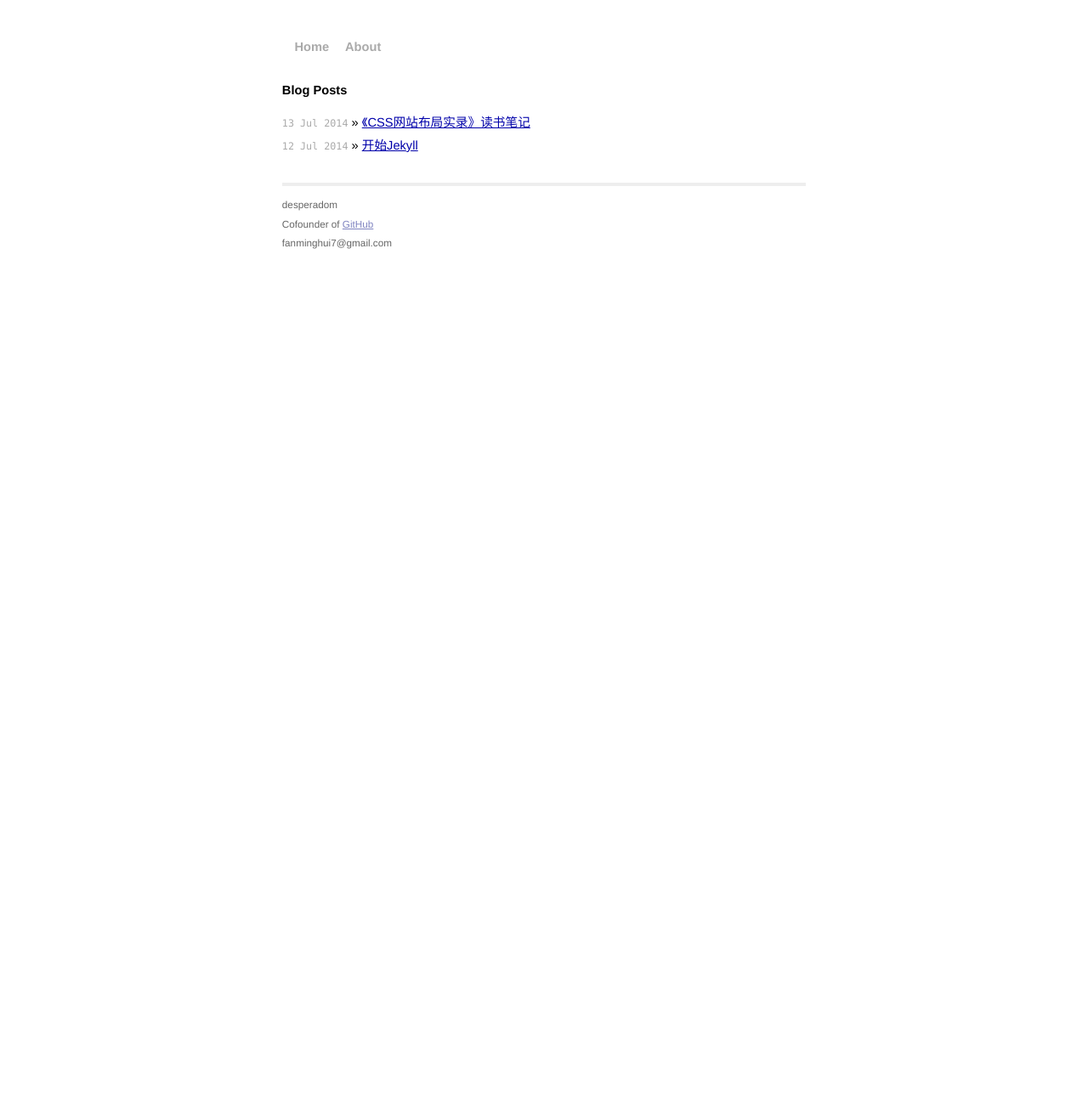
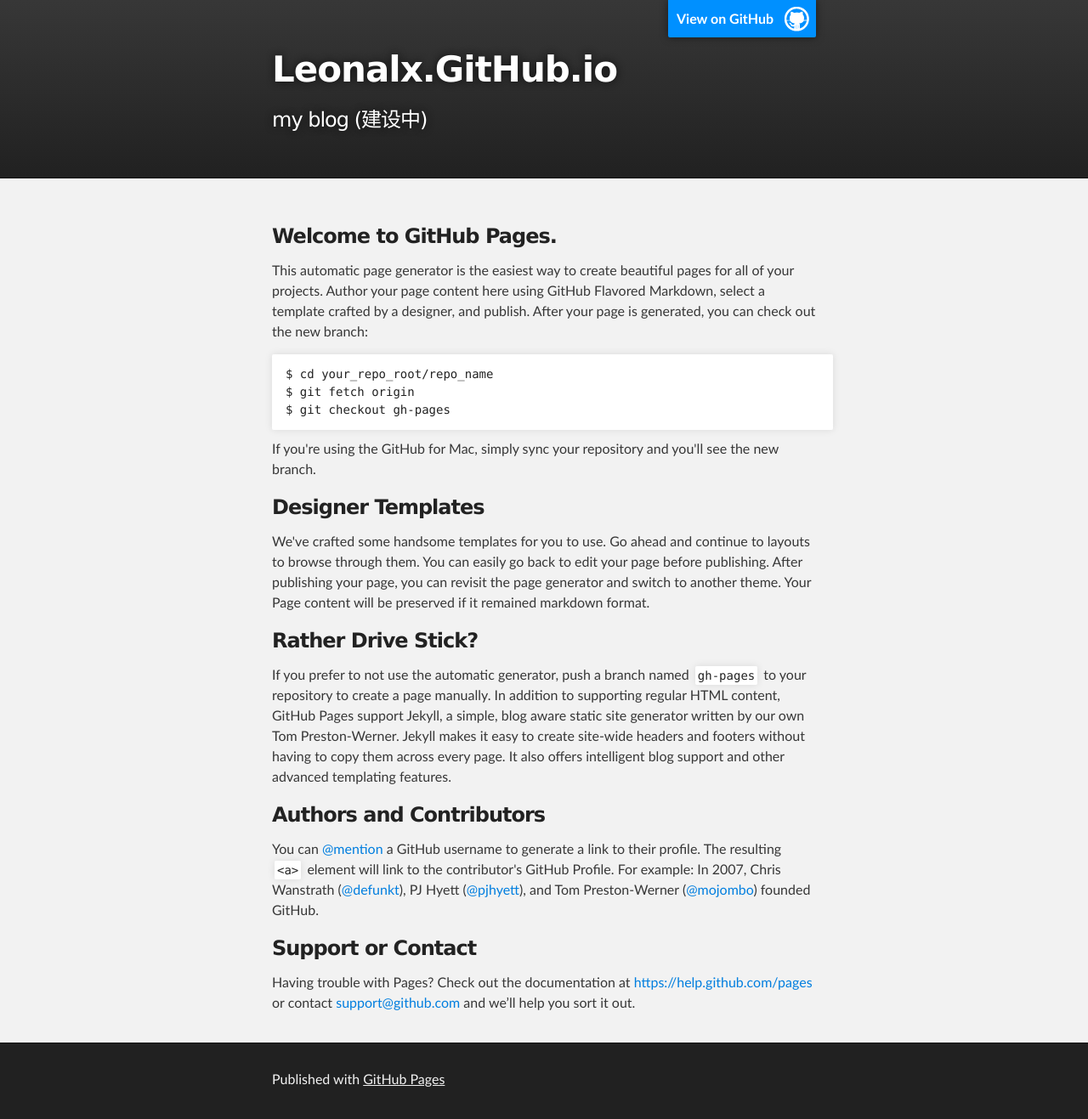
Before and after one commit to Leonalx/Leonalx.github.io, a Jekyll site: the page index.html, which Jekyll copies as it is, in a window 1280 px wide. Shown: the whole page at 85% size. Built offline with Jekyll 4.4.1, drawn with Linux system fonts in a browser that asks for light colours; Markdown is read by kramdown in place of the engine named in the settings; before the commit the page ends 944 px from its top, so only the background shows below that.

Commit message:
Replace master branch with page content via GitHub

```diff
--- a/index.html
+++ b/index.html
@@ -1,13 +1,74 @@
----
-layout: default
-title: Home
----
+<!DOCTYPE html>
+<html>
 
-<div id="home">
-  <h1>Blog Posts</h1>
-  <ul class="posts">
-    {% for post in site.posts %}
-      <li><span>{{ post.date | date_to_string }}</span> &raquo; <a href="{{ site.baseurl }}{{ post.url }}" target="_blank">{{ post.title }}</a></li>
-    {% endfor %}
-  </ul>
-</div>
+  <head>
+    <meta charset='utf-8'>
+    <meta http-equiv="X-UA-Compatible" content="chrome=1">
+    <meta name="description" content="Leonalx.GitHub.io : my blog (建设中)">
+
+    <link rel="stylesheet" type="text/css" media="screen" href="stylesheets/stylesheet.css">
+
+    <title>Leonalx.GitHub.io</title>
+  </head>
+
+  <body>
+
+    <!-- HEADER -->
+    <div id="header_wrap" class="outer">
+        <header class="inner">
+          <a id="forkme_banner" href="https://github.com/Leonalx">View on GitHub</a>
+
+          <h1 id="project_title">Leonalx.GitHub.io</h1>
+          <h2 id="project_tagline">my blog (建设中)</h2>
+
+        </header>
+    </div>
+
+    <!-- MAIN CONTENT -->
+    <div id="main_content_wrap" class="outer">
+      <section id="main_content" class="inner">
+        <h3>
+<a id="welcome-to-github-pages" class="anchor" href="#welcome-to-github-pages" aria-hidden="true"><span class="octicon octicon-link"></span></a>Welcome to GitHub Pages.</h3>
+
+<p>This automatic page generator is the easiest way to create beautiful pages for all of your projects. Author your page content here using GitHub Flavored Markdown, select a template crafted by a designer, and publish. After your page is generated, you can check out the new branch:</p>
+
+<pre><code>$ cd your_repo_root/repo_name
+$ git fetch origin
+$ git checkout gh-pages
+</code></pre>
+
+<p>If you're using the GitHub for Mac, simply sync your repository and you'll see the new branch.</p>
+
+<h3>
+<a id="designer-templates" class="anchor" href="#designer-templates" aria-hidden="true"><span class="octicon octicon-link"></span></a>Designer Templates</h3>
+
+<p>We've crafted some handsome templates for you to use. Go ahead and continue to layouts to browse through them. You can easily go back to edit your page before publishing. After publishing your page, you can revisit the page generator and switch to another theme. Your Page content will be preserved if it remained markdown format.</p>
+
+<h3>
+<a id="rather-drive-stick" class="anchor" href="#rather-drive-stick" aria-hidden="true"><span class="octicon octicon-link"></span></a>Rather Drive Stick?</h3>
+
+<p>If you prefer to not use the automatic generator, push a branch named <code>gh-pages</code> to your repository to create a page manually. In addition to supporting regular HTML content, GitHub Pages support Jekyll, a simple, blog aware static site generator written by our own Tom Preston-Werner. Jekyll makes it easy to create site-wide headers and footers without having to copy them across every page. It also offers intelligent blog support and other advanced templating features.</p>
+
+<h3>
+<a id="authors-and-contributors" class="anchor" href="#authors-and-contributors" aria-hidden="true"><span class="octicon octicon-link"></span></a>Authors and Contributors</h3>
+
+<p>You can <a href="https://github.com/blog/821" class="user-mention">@mention</a> a GitHub username to generate a link to their profile. The resulting <code>&lt;a&gt;</code> element will link to the contributor's GitHub Profile. For example: In 2007, Chris Wanstrath (<a href="https://github.com/defunkt" class="user-mention">@defunkt</a>), PJ Hyett (<a href="https://github.com/pjhyett" class="user-mention">@pjhyett</a>), and Tom Preston-Werner (<a href="https://github.com/mojombo" class="user-mention">@mojombo</a>) founded GitHub.</p>
+
+<h3>
+<a id="support-or-contact" class="anchor" href="#support-or-contact" aria-hidden="true"><span class="octicon octicon-link"></span></a>Support or Contact</h3>
+
+<p>Having trouble with Pages? Check out the documentation at <a href="https://help.github.com/pages">https://help.github.com/pages</a> or contact <a href="mailto:support@github.com">support@github.com</a> and we’ll help you sort it out.</p>
+      </section>
+    </div>
+
+    <!-- FOOTER  -->
+    <div id="footer_wrap" class="outer">
+      <footer class="inner">
+        <p>Published with <a href="https://pages.github.com">GitHub Pages</a></p>
+      </footer>
+    </div>
+
+
+
+  </body>
+</html>
--- /dev/null
+++ b/javascripts/main.js
@@ -0,0 +1 @@
+console.log('This would be the main JS file.');
--- /dev/null
+++ b/stylesheets/pygment_trac.css
@@ -0,0 +1,70 @@
+.highlight .hll { background-color: #ffffcc }
+.highlight  { background: #f0f3f3; }
+.highlight .c { color: #0099FF; font-style: italic } /* Comment */
+.highlight .err { color: #AA0000; background-color: #FFAAAA } /* Error */
+.highlight .k { color: #006699; font-weight: bold } /* Keyword */
+.highlight .o { color: #555555 } /* Operator */
+.highlight .cm { color: #0099FF; font-style: italic } /* Comment.Multiline */
+.highlight .cp { color: #009999 } /* Comment.Preproc */
+.highlight .c1 { color: #0099FF; font-style: italic } /* Comment.Single */
+.highlight .cs { color: #0099FF; font-weight: bold; font-style: italic } /* Comment.Special */
+.highlight .gd { background-color: #FFCCCC; border: 1px solid #CC0000 } /* Generic.Deleted */
+.highlight .ge { font-style: italic } /* Generic.Emph */
+.highlight .gr { color: #FF0000 } /* Generic.Error */
+.highlight .gh { color: #003300; font-weight: bold } /* Generic.Heading */
+.highlight .gi { background-color: #CCFFCC; border: 1px solid #00CC00 } /* Generic.Inserted */
+.highlight .go { color: #AAAAAA } /* Generic.Output */
+.highlight .gp { color: #000099; font-weight: bold } /* Generic.Prompt */
+.highlight .gs { font-weight: bold } /* Generic.Strong */
+.highlight .gu { color: #003300; font-weight: bold } /* Generic.Subheading */
+.highlight .gt { color: #99CC66 } /* Generic.Traceback */
+.highlight .kc { color: #006699; font-weight: bold } /* Keyword.Constant */
+.highlight .kd { color: #006699; font-weight: bold } /* Keyword.Declaration */
+.highlight .kn { color: #006699; font-weight: bold } /* Keyword.Namespace */
+.highlight .kp { color: #006699 } /* Keyword.Pseudo */
+.highlight .kr { color: #006699; font-weight: bold } /* Keyword.Reserved */
+.highlight .kt { color: #007788; font-weight: bold } /* Keyword.Type */
+.highlight .m { color: #FF6600 } /* Literal.Number */
+.highlight .s { color: #CC3300 } /* Literal.String */
+.highlight .na { color: #330099 } /* Name.Attribute */
+.highlight .nb { color: #336666 } /* Name.Builtin */
+.highlight .nc { color: #00AA88; font-weight: bold } /* Name.Class */
+.highlight .no { color: #336600 } /* Name.Constant */
+.highlight .nd { color: #9999FF } /* Name.Decorator */
+.highlight .ni { color: #999999; font-weight: bold } /* Name.Entity */
+.highlight .ne { color: #CC0000; font-weight: bold } /* Name.Exception */
+.highlight .nf { color: #CC00FF } /* Name.Function */
+.highlight .nl { color: #9999FF } /* Name.Label */
+.highlight .nn { color: #00CCFF; font-weight: bold } /* Name.Namespace */
+.highlight .nt { color: #330099; font-weight: bold } /* Name.Tag */
+.highlight .nv { color: #003333 } /* Name.Variable */
+.highlight .ow { color: #000000; font-weight: bold } /* Operator.Word */
+.highlight .w { color: #bbbbbb } /* Text.Whitespace */
+.highlight .mf { color: #FF6600 } /* Literal.Number.Float */
+.highlight .mh { color: #FF6600 } /* Literal.Number.Hex */
+.highlight .mi { color: #FF6600 } /* Literal.Number.Integer */
+.highlight .mo { color: #FF6600 } /* Literal.Number.Oct */
+.highlight .sb { color: #CC3300 } /* Literal.String.Backtick */
+.highlight .sc { color: #CC3300 } /* Literal.String.Char */
+.highlight .sd { color: #CC3300; font-style: italic } /* Literal.String.Doc */
+.highlight .s2 { color: #CC3300 } /* Literal.String.Double */
+.highlight .se { color: #CC3300; font-weight: bold } /* Literal.String.Escape */
+.highlight .sh { color: #CC3300 } /* Literal.String.Heredoc */
+.highlight .si { color: #AA0000 } /* Literal.String.Interpol */
+.highlight .sx { color: #CC3300 } /* Literal.String.Other */
+.highlight .sr { color: #33AAAA } /* Literal.String.Regex */
+.highlight .s1 { color: #CC3300 } /* Literal.String.Single */
+.highlight .ss { color: #FFCC33 } /* Literal.String.Symbol */
+.highlight .bp { color: #336666 } /* Name.Builtin.Pseudo */
+.highlight .vc { color: #003333 } /* Name.Variable.Class */
+.highlight .vg { color: #003333 } /* Name.Variable.Global */
+.highlight .vi { color: #003333 } /* Name.Variable.Instance */
+.highlight .il { color: #FF6600 } /* Literal.Number.Integer.Long */
+
+.type-csharp .highlight .k { color: #0000FF }
+.type-csharp .highlight .kt { color: #0000FF }
+.type-csharp .highlight .nf { color: #000000; font-weight: normal }
+.type-csharp .highlight .nc { color: #2B91AF }
+.type-csharp .highlight .nn { color: #000000 }
+.type-csharp .highlight .s { color: #A31515 }
+.type-csharp .highlight .sc { color: #A31515 }
--- /dev/null
+++ b/stylesheets/stylesheet.css
@@ -0,0 +1,425 @@
+/*******************************************************************************
+Slate Theme for GitHub Pages
+by Jason Costello, @jsncostello
+*******************************************************************************/
+
+@import url(pygment_trac.css);
+
+/*******************************************************************************
+MeyerWeb Reset
+*******************************************************************************/
+
+html, body, div, span, applet, object, iframe,
+h1, h2, h3, h4, h5, h6, p, blockquote, pre,
+a, abbr, acronym, address, big, cite, code,
+del, dfn, em, img, ins, kbd, q, s, samp,
+small, strike, strong, sub, sup, tt, var,
+b, u, i, center,
+dl, dt, dd, ol, ul, li,
+fieldset, form, label, legend,
+table, caption, tbody, tfoot, thead, tr, th, td,
+article, aside, canvas, details, embed,
+figure, figcaption, footer, header, hgroup,
+menu, nav, output, ruby, section, summary,
+time, mark, audio, video {
+  margin: 0;
+  padding: 0;
+  border: 0;
+  font: inherit;
+  vertical-align: baseline;
+}
+
+/* HTML5 display-role reset for older browsers */
+article, aside, details, figcaption, figure,
+footer, header, hgroup, menu, nav, section {
+  display: block;
+}
+
+ol, ul {
+  list-style: none;
+}
+
+table {
+  border-collapse: collapse;
+  border-spacing: 0;
+}
+
+/*******************************************************************************
+Theme Styles
+*******************************************************************************/
+
+body {
+  box-sizing: border-box;
+  color:#373737;
+  background: #212121;
+  font-size: 16px;
+  font-family: 'Myriad Pro', Calibri, Helvetica, Arial, sans-serif;
+  line-height: 1.5;
+  -webkit-font-smoothing: antialiased;
+}
+
+h1, h2, h3, h4, h5, h6 {
+  margin: 10px 0;
+  font-weight: 700;
+  color:#222222;
+  font-family: 'Lucida Grande', 'Calibri', Helvetica, Arial, sans-serif;
+  letter-spacing: -1px;
+}
+
+h1 {
+  font-size: 36px;
+  font-weight: 700;
+}
+
+h2 {
+  padding-bottom: 10px;
+  font-size: 32px;
+  background: url('../images/bg_hr.png') repeat-x bottom;
+}
+
+h3 {
+  font-size: 24px;
+}
+
+h4 {
+  font-size: 21px;
+}
+
+h5 {
+  font-size: 18px;
+}
+
+h6 {
+  font-size: 16px;
+}
+
+p {
+  margin: 10px 0 15px 0;
+}
+
+footer p {
+  color: #f2f2f2;
+}
+
+a {
+  text-decoration: none;
+  color: #007edf;
+  text-shadow: none;
+
+  transition: color 0.5s ease;
+  transition: text-shadow 0.5s ease;
+  -webkit-transition: color 0.5s ease;
+  -webkit-transition: text-shadow 0.5s ease;
+  -moz-transition: color 0.5s ease;
+  -moz-transition: text-shadow 0.5s ease;
+  -o-transition: color 0.5s ease;
+  -o-transition: text-shadow 0.5s ease;
+  -ms-transition: color 0.5s ease;
+  -ms-transition: text-shadow 0.5s ease;
+}
+
+a:hover, a:focus {text-decoration: underline;}
+
+footer a {
+  color: #F2F2F2;
+  text-decoration: underline;
+}
+
+em {
+  font-style: italic;
+}
+
+strong {
+  font-weight: bold;
+}
+
+img {
+  position: relative;
+  margin: 0 auto;
+  max-width: 739px;
+  padding: 5px;
+  margin: 10px 0 10px 0;
+  border: 1px solid #ebebeb;
+
+  box-shadow: 0 0 5px #ebebeb;
+  -webkit-box-shadow: 0 0 5px #ebebeb;
+  -moz-box-shadow: 0 0 5px #ebebeb;
+  -o-box-shadow: 0 0 5px #ebebeb;
+  -ms-box-shadow: 0 0 5px #ebebeb;
+}
+
+p img {
+  display: inline;
+  margin: 0;
+  padding: 0;
+  vertical-align: middle;
+  text-align: center;
+  border: none;
+}
+
+pre, code {
+  width: 100%;
+  color: #222;
+  background-color: #fff;
+
+  font-family: Monaco, "Bitstream Vera Sans Mono", "Lucida Console", Terminal, monospace;
+  font-size: 14px;
+
+  border-radius: 2px;
+  -moz-border-radius: 2px;
+  -webkit-border-radius: 2px;
+}
+
+pre {
+  width: 100%;
+  padding: 10px;
+  box-shadow: 0 0 10px rgba(0,0,0,.1);
+  overflow: auto;
+}
+
+code {
+  padding: 3px;
+  margin: 0 3px;
+  box-shadow: 0 0 10px rgba(0,0,0,.1);
+}
+
+pre code {
+  display: block;
+  box-shadow: none;
+}
+
+blockquote {
+  color: #666;
+  margin-bottom: 20px;
+  padding: 0 0 0 20px;
+  border-left: 3px solid #bbb;
+}
+
+
+ul, ol, dl {
+  margin-bottom: 15px
+}
+
+ul {
+  list-style-position: inside;
+  list-style: disc;
+  padding-left: 20px;
+}
+
+ol {
+  list-style-position: inside;
+  list-style: decimal;
+  padding-left: 20px;
+}
+
+dl dt {
+  font-weight: bold;
+}
+
+dl dd {
+  padding-left: 20px;
+  font-style: italic;
+}
+
+dl p {
+  padding-left: 20px;
+  font-style: italic;
+}
+
+hr {
+  height: 1px;
+  margin-bottom: 5px;
+  border: none;
+  background: url('../images/bg_hr.png') repeat-x center;
+}
+
+table {
+  border: 1px solid #373737;
+  margin-bottom: 20px;
+  text-align: left;
+ }
+
+th {
+  font-family: 'Lucida Grande', 'Helvetica Neue', Helvetica, Arial, sans-serif;
+  padding: 10px;
+  background: #373737;
+  color: #fff;
+ }
+
+td {
+  padding: 10px;
+  border: 1px solid #373737;
+ }
+
+form {
+  background: #f2f2f2;
+  padding: 20px;
+}
+
+/*******************************************************************************
+Full-Width Styles
+*******************************************************************************/
+
+.outer {
+  width: 100%;
+}
+
+.inner {
+  position: relative;
+  max-width: 640px;
+  padding: 20px 10px;
+  margin: 0 auto;
+}
+
+#forkme_banner {
+  display: block;
+  position: absolute;
+  top:0;
+  right: 10px;
+  z-index: 10;
+  padding: 10px 50px 10px 10px;
+  color: #fff;
+  background: url('../images/blacktocat.png') #0090ff no-repeat 95% 50%;
+  font-weight: 700;
+  box-shadow: 0 0 10px rgba(0,0,0,.5);
+  border-bottom-left-radius: 2px;
+  border-bottom-right-radius: 2px;
+}
+
+#header_wrap {
+  background: #212121;
+  background: -moz-linear-gradient(top, #373737, #212121);
+  background: -webkit-linear-gradient(top, #373737, #212121);
+  background: -ms-linear-gradient(top, #373737, #212121);
+  background: -o-linear-gradient(top, #373737, #212121);
+  background: linear-gradient(top, #373737, #212121);
+}
+
+#header_wrap .inner {
+  padding: 50px 10px 30px 10px;
+}
+
+#project_title {
+  margin: 0;
+  color: #fff;
+  font-size: 42px;
+  font-weight: 700;
+  text-shadow: #111 0px 0px 10px;
+}
+
+#project_tagline {
+  color: #fff;
+  font-size: 24px;
+  font-weight: 300;
+  background: none;
+  text-shadow: #111 0px 0px 10px;
+}
+
+#downloads {
+  position: absolute;
+  width: 210px;
+  z-index: 10;
+  bottom: -40px;
+  right: 0;
+  height: 70px;
+  background: url('../images/icon_download.png') no-repeat 0% 90%;
+}
+
+.zip_download_link {
+  display: block;
+  float: right;
+  width: 90px;
+  height:70px;
+  text-indent: -5000px;
+  overflow: hidden;
+  background: url(../images/sprite_download.png) no-repeat bottom left;
+}
+
+.tar_download_link {
+  display: block;
+  float: right;
+  width: 90px;
+  height:70px;
+  text-indent: -5000px;
+  overflow: hidden;
+  background: url(../images/sprite_download.png) no-repeat bottom right;
+  margin-left: 10px;
+}
+
+.zip_download_link:hover {
+  background: url(../images/sprite_download.png) no-repeat top left;
+}
+
+.tar_download_link:hover {
+  background: url(../images/sprite_download.png) no-repeat top right;
+}
+
+#main_content_wrap {
+  background: #f2f2f2;
+  border-top: 1px solid #111;
+  border-bottom: 1px solid #111;
+}
+
+#main_content {
+  padding-top: 40px;
+}
+
+#footer_wrap {
+  background: #212121;
+}
+
+
+
+/*******************************************************************************
+Small Device Styles
+*******************************************************************************/
+
+@media screen and (max-width: 480px) {
+  body {
+    font-size:14px;
+  }
+
+  #downloads {
+    display: none;
+  }
+
+  .inner {
+    min-width: 320px;
+    max-width: 480px;
+  }
+
+  #project_title {
+  font-size: 32px;
+  }
+
+  h1 {
+    font-size: 28px;
+  }
+
+  h2 {
+    font-size: 24px;
+  }
+
+  h3 {
+    font-size: 21px;
+  }
+
+  h4 {
+    font-size: 18px;
+  }
+
+  h5 {
+    font-size: 14px;
+  }
+
+  h6 {
+    font-size: 12px;
+  }
+
+  code, pre {
+    min-width: 320px;
+    max-width: 480px;
+    font-size: 11px;
+  }
+
+}
```
Also changed, not shown: params.json (added, +1 -0 lines), images/bg_hr.png (added), images/blacktocat.png (added), images/icon_download.png (added), images/sprite_download.png (added).
